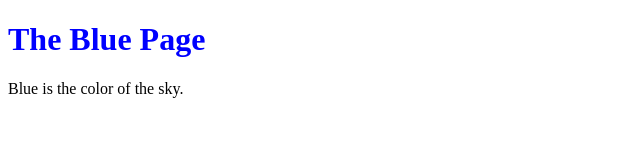
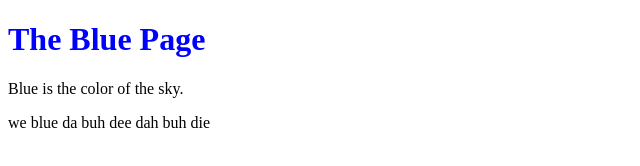
Before and after one commit to JustinSweats/tutorial-repo, a plain HTML site: page blue.html in a window 1280 px wide. Shown: the whole page, without its empty margins (0-640 px from the left). Drawn offline with Linux system fonts and the light colour scheme.

Commit message:
Wtf dood... anyway I edited blue with a different user

```diff
--- a/blue.html
+++ b/blue.html
@@ -7,5 +7,6 @@
 <body>
   <h1 style="color: #00F">The Blue Page</h1>
   <p>Blue is the color of the sky.</p>
+  <p>we blue da buh dee dah buh die</p>
 </body>
 </html>
```
